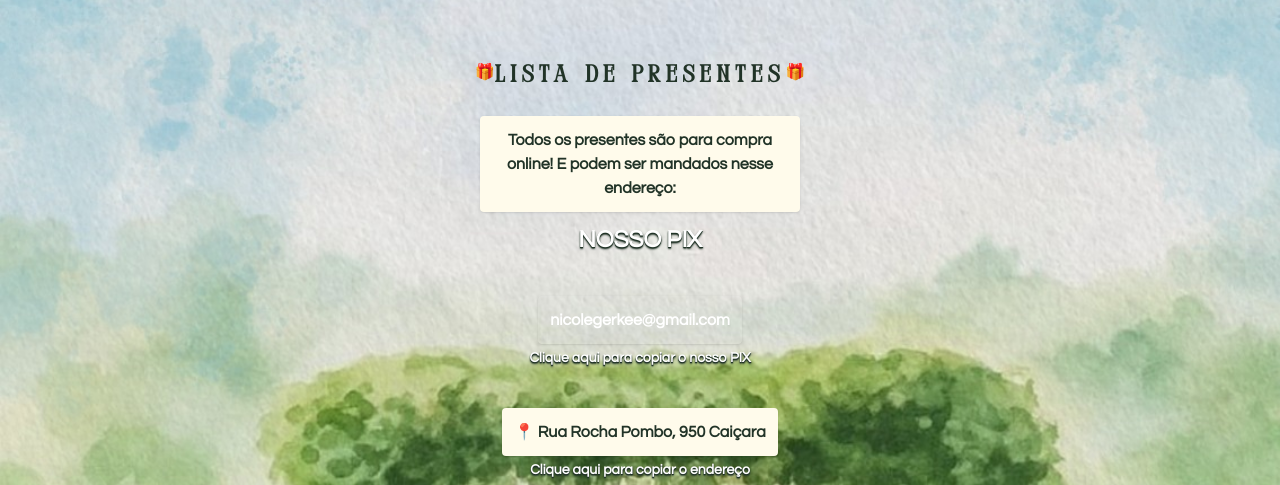
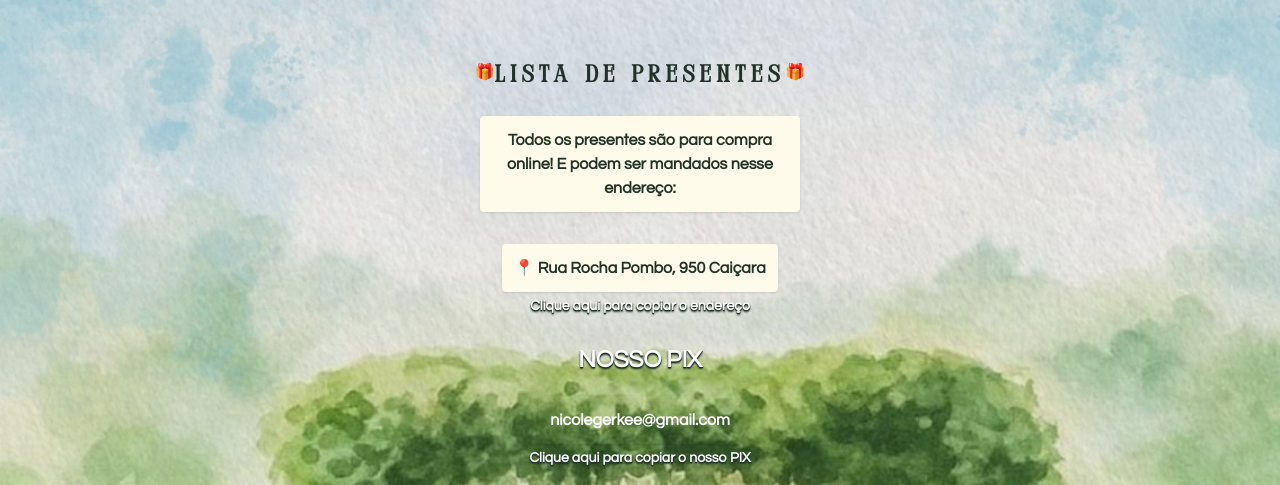
Before and after one commit to EzequiasHerrera/casamiento-links, a website: page src/index.html in a window 1280 px wide. Shown: the top 485 px of the page. Drawn offline with Linux system fonts and the light colour scheme.

Commit message:
Pix section correction

```diff
--- a/src/index.html
+++ b/src/index.html
@@ -25,22 +25,6 @@
             Todos os presentes são para compra online! E podem ser mandados
             nesse endereço:
         </p>
-
-        <p
-            class="text-white mt-0 mb-5 text-center text-shadow-sm text-shadow-primary text-2xl">
-            NOSSO PIX
-        </p>
-        <p
-            id="pix"
-            onclick="copyPix()"
-            class="text-center m-5 mb-1 bg-gray-900 p-3 rounded text-white cursor-pointer hover:scale-105 transition shadow">
-            nicolegerkee@gmail.com
-        </p>
-        <p
-            class="text-white m-5 mt-0 mb-5 text-center text-shadow-sm text-shadow-primary text-sm">
-            Clique aqui para copiar o nosso PIX
-        </p>
-
         <p
             id="endereco"
             onclick="copyToClipboard()"
@@ -51,6 +35,22 @@
             class="text-white m-5 mt-0 mb-5 text-center text-shadow-sm text-shadow-primary text-sm">
             Clique aqui para copiar o endereço
         </p>
+
+        <p
+            class="text-white mt-2 text-center text-shadow-sm text-shadow-primary text-2xl">
+            NOSSO PIX
+        </p>
+        <p
+            id="pix"
+            onclick="copyPix()"
+            class="text-center m-5 mb-1 bg-green-950 p-3 rounded text-white cursor-pointer hover:scale-105 transition shadow">
+            nicolegerkee@gmail.com
+        </p>
+        <p
+            class="text-white m-5 mt-0 mb-5 text-center text-shadow-sm text-shadow-primary text-sm">
+            Clique aqui para copiar o nosso PIX
+        </p>
+
         <div class="flex flex-col md:flex-row mb-5 gap-2 md:gap-5">
             <a
                 class="flex items-center bg-white px-5 py-1 h-18 md:h-50 rounded hover:scale-105 hover:bg-amber-100 transition-transform shadow"
```
